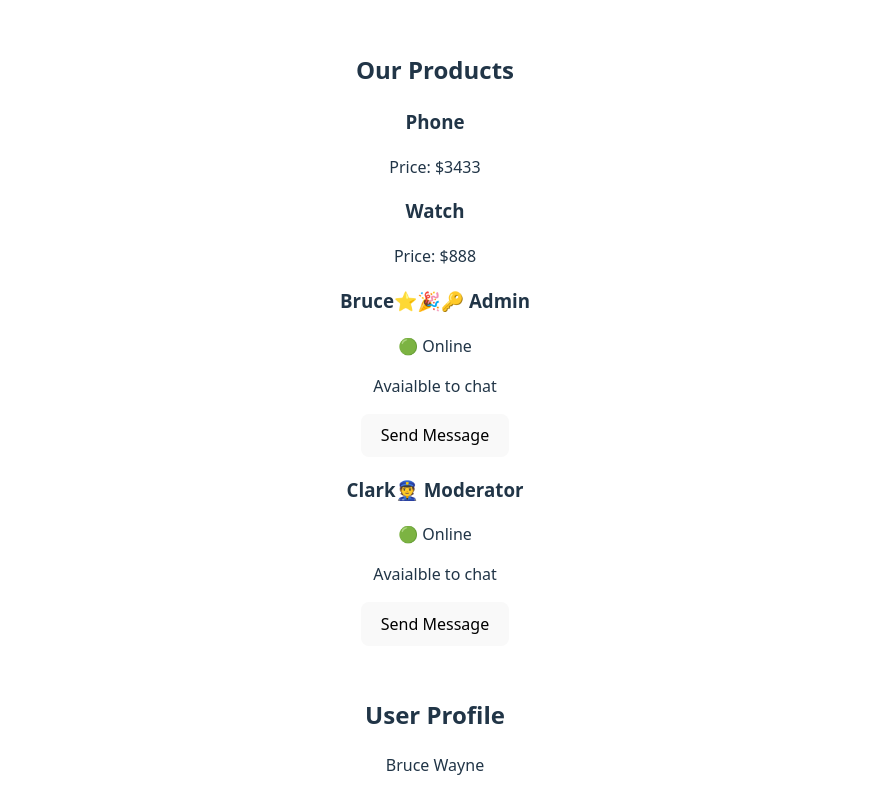
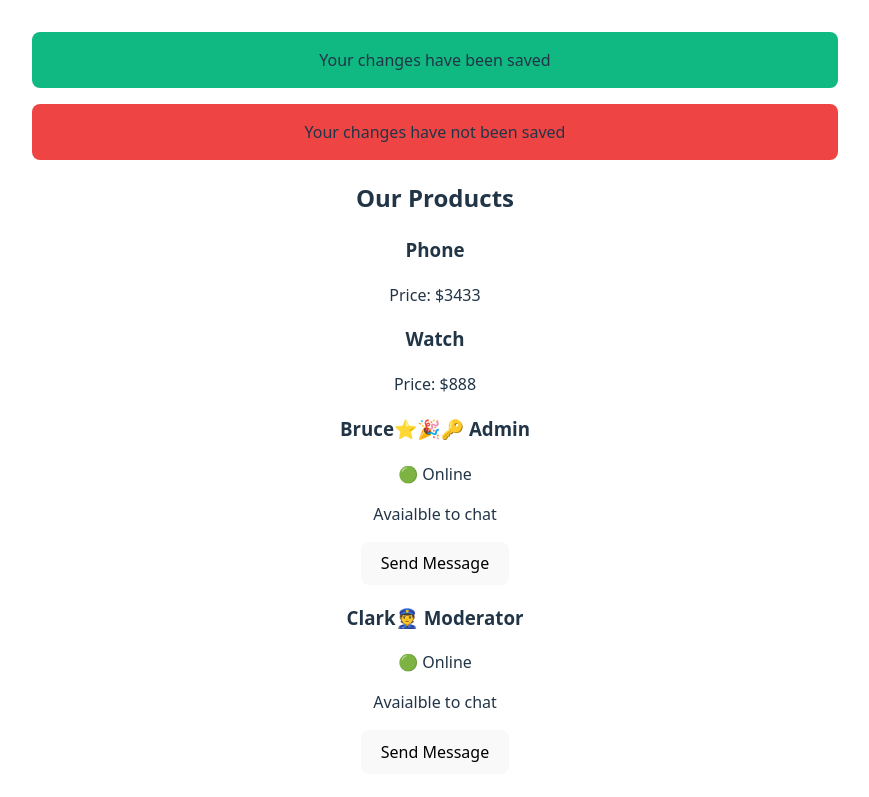
Before and after one commit to Manish10022001/React-Concepts, a React (Vite) app in the folder react19/: page / in a window 1280 px wide. Shown: the top 797 px of the page, without its empty margins (205-1074 px from the left). Built offline with nearby package versions, Linux system fonts and the light colour scheme.

Commit message:
Styles: inline, external and css modules

```diff
--- a/react19/src/App.jsx
+++ b/react19/src/App.jsx
@@ -8,10 +8,13 @@
 import { Welcome } from './component/Welcome'
 import { UserDetails } from './conditionalRendering/UserDetails'
 import { ProductList } from './renderingList/ProductList'
+import { Alert } from './stylingReactComponent/Alert'
 
 function App() {
   return (
     <>
+      <Alert>Your changes have been saved</Alert>
+      <Alert type="error">Your changes have not been saved</Alert>
       <ProductList />
 
       <UserDetails name="Bruce" isOnline={true} isPremium={true} isNewUser={true} role="admin"/>
--- /dev/null
+++ b/react19/src/stylingReactComponent/Alert.css
@@ -0,0 +1,13 @@
+.alert{
+    color: "black";
+    padding: 16px;
+    margin-bottom:16px;
+    border-radius:8px;
+}
+
+.success{
+    background-color:#10b981;
+}
+.error{
+    background-color:#ef4444;
+}
--- /dev/null
+++ b/react19/src/stylingReactComponent/Alert.jsx
@@ -0,0 +1,36 @@
+// export function Alert({children, type="success"}){
+//     return(
+//         //Inline Styles
+//         <div style={{
+//             backgroundColor : type=== "success" ? "#10b981" : "#ef4444",
+//             color: "black",
+//             padding:"16px",
+//             marginBottom:"16px",
+//             borderRadius:"8px"
+//         }}
+//         >
+//             {children}
+//         </div>
+//     )
+// }
+
+// //exteernal css files: but this css files are global i.e it is applied to any jsx file to resolve this we have css modules
+// import './Alert.css'
+// export function Alert({children, type="success"}){
+//     return(
+//         <div className={`alert ${type}`}>
+//             {children}
+//         </div>
+//     )
+// }
+
+//Css modules : gives best of both worlds -> separate css files
+//                                        -> but with locally scoped classes
+import styles from './Alert.module.css';
+export function Alert({children, type="success"}){
+    return(                               //used [] because type is dynamic value
+        <div className={`${styles.alert} ${styles[type]}`}>
+            {children}
+        </div>
+    )
+}
--- /dev/null
+++ b/react19/src/stylingReactComponent/Alert.module.css
@@ -0,0 +1,13 @@
+.alert{
+    color: "black";
+    padding: 16px;
+    margin-bottom:16px;
+    border-radius:8px;
+}
+
+.success{
+    background-color:#10b981;
+}
+.error{
+    background-color:#ef4444;
+}
```
